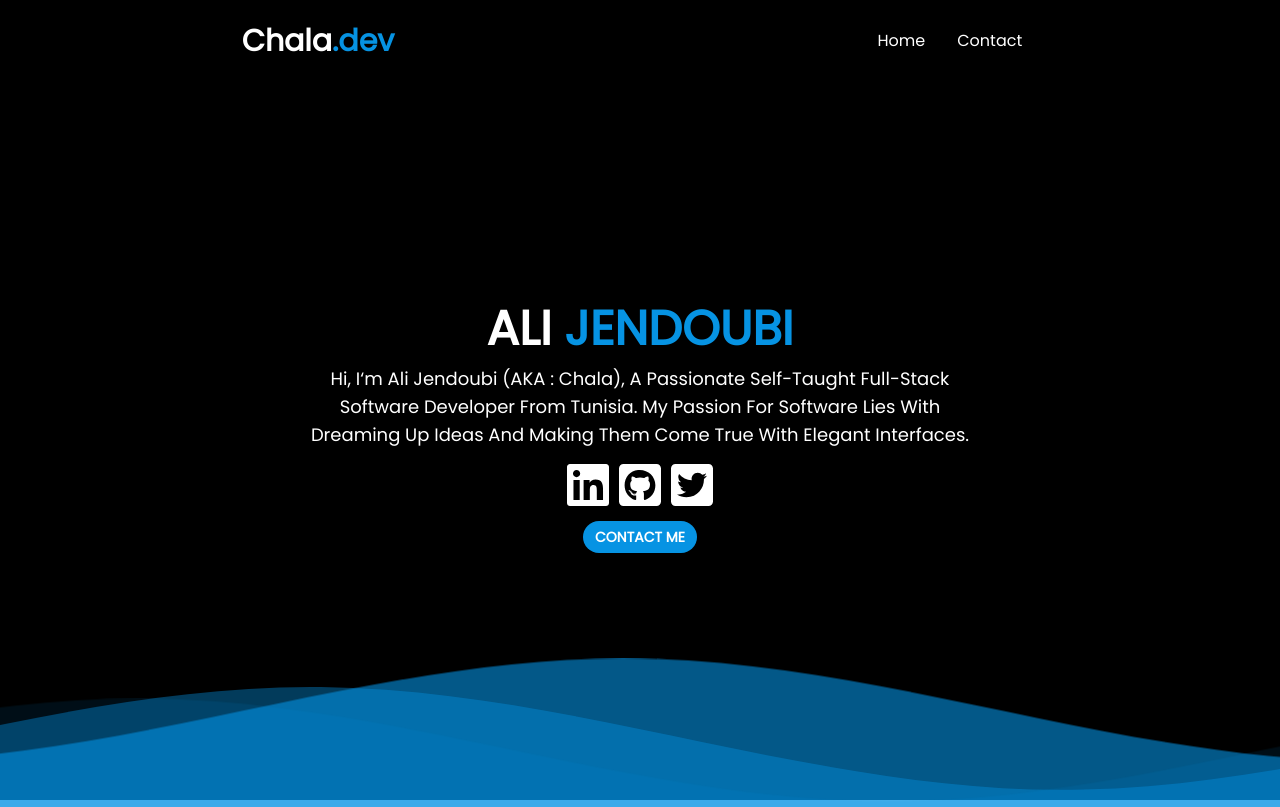
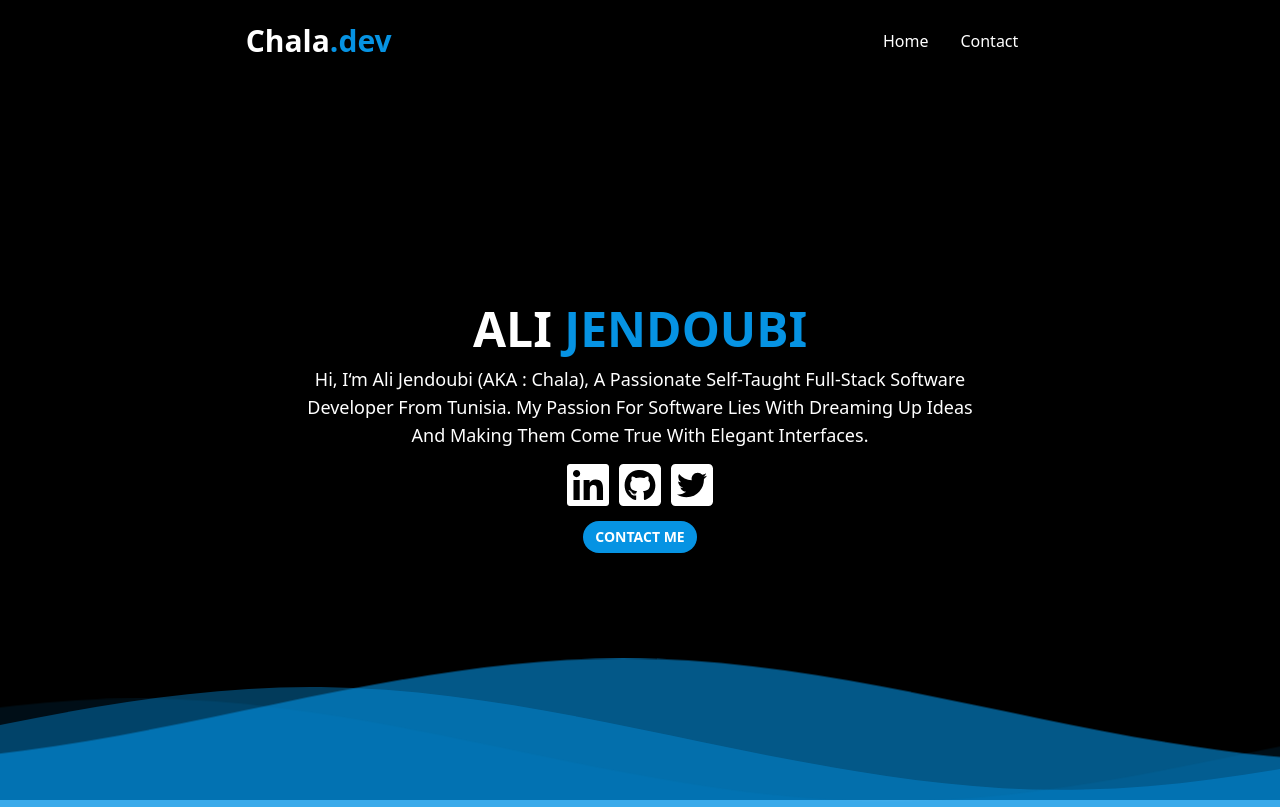
Before and after one commit to ichala/chala-portfolio, a React (Create React App) app: page / in a window 1280 px wide. Built offline with nearby package versions, Linux system fonts and the light colour scheme.

Commit message:
UPdate FOnt

```diff
--- a/tailwind.config.js
+++ b/tailwind.config.js
@@ -10,7 +10,7 @@ module.exports = {
   theme: {
     extend: {
       fontFamily: {
-        sans: ['Poppins', ...defaultTheme.fontFamily.sans]
+        sans: ['Plus Jakarta Sans', ...defaultTheme.fontFamily.sans]
       }
    },
   },
```
